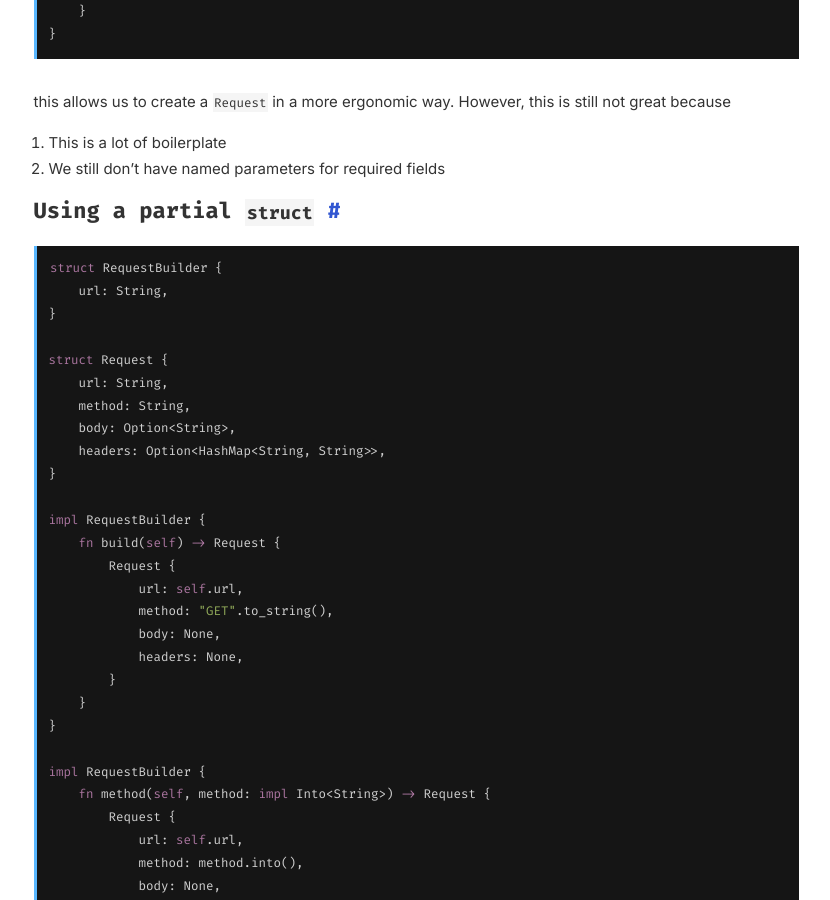
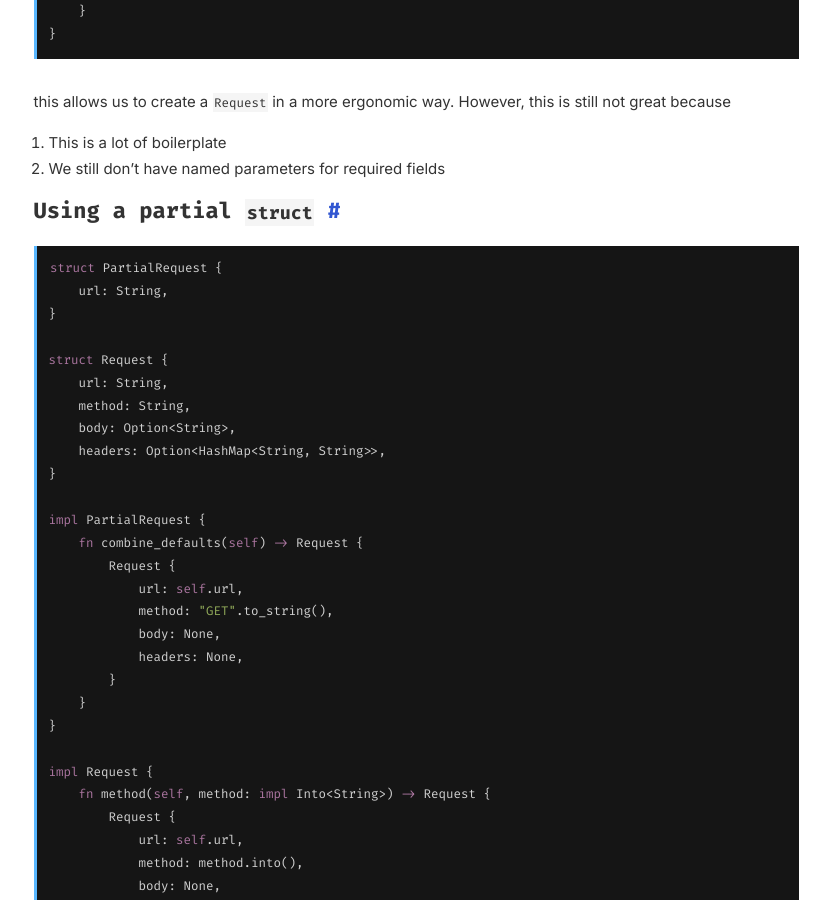
Before and after one commit to andrewgazelka/andrewgazelka.github.io, a Jekyll site: the page built from _posts/2023-04-2-rust-named-parameters.markdown, in a window 1280 px wide and 900 px high, scrolled down 1630 px. Shown: the whole window, without its empty margins (224-1054 px from the left). Built offline with Jekyll 4.4.1, drawn with Linux system fonts in a browser that asks for light colours.

Commit message:
improve wording

````diff
--- a/_posts/2023-04-2-rust-named-parameters.markdown
+++ b/_posts/2023-04-2-rust-named-parameters.markdown
@@ -72,8 +72,9 @@ this allows us to create a `Request` in a more ergonomic way. However, this is s
 2. We still don't have named parameters for required fields
 
 ## Using a partial `struct`
+
 ```rust
-struct RequestBuilder {
+struct PartialRequest {
     url: String,
 }
 
@@ -84,8 +85,8 @@ struct Request {
     headers: Option<HashMap<String, String>>,
 }
 
-impl RequestBuilder {
-    fn build(self) -> Request {
+impl PartialRequest {
+    fn combine_defaults(self) -> Request {
         Request {
             url: self.url,
             method: "GET".to_string(),
@@ -95,7 +96,7 @@ impl RequestBuilder {
     }
 }
 
-impl RequestBuilder {
+impl Request {
     fn method(self, method: impl Into<String>) -> Request {
         Request {
             url: self.url,
````
